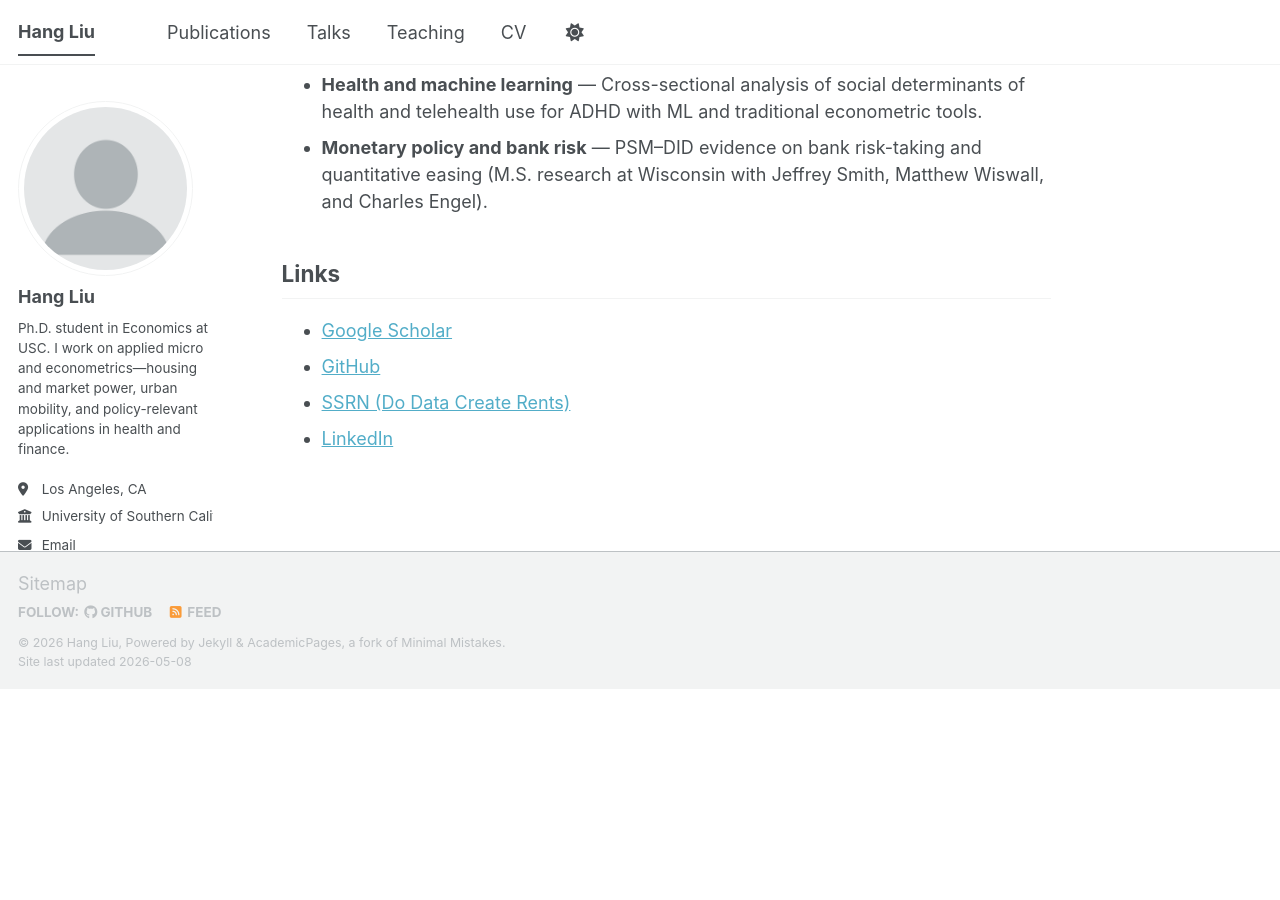
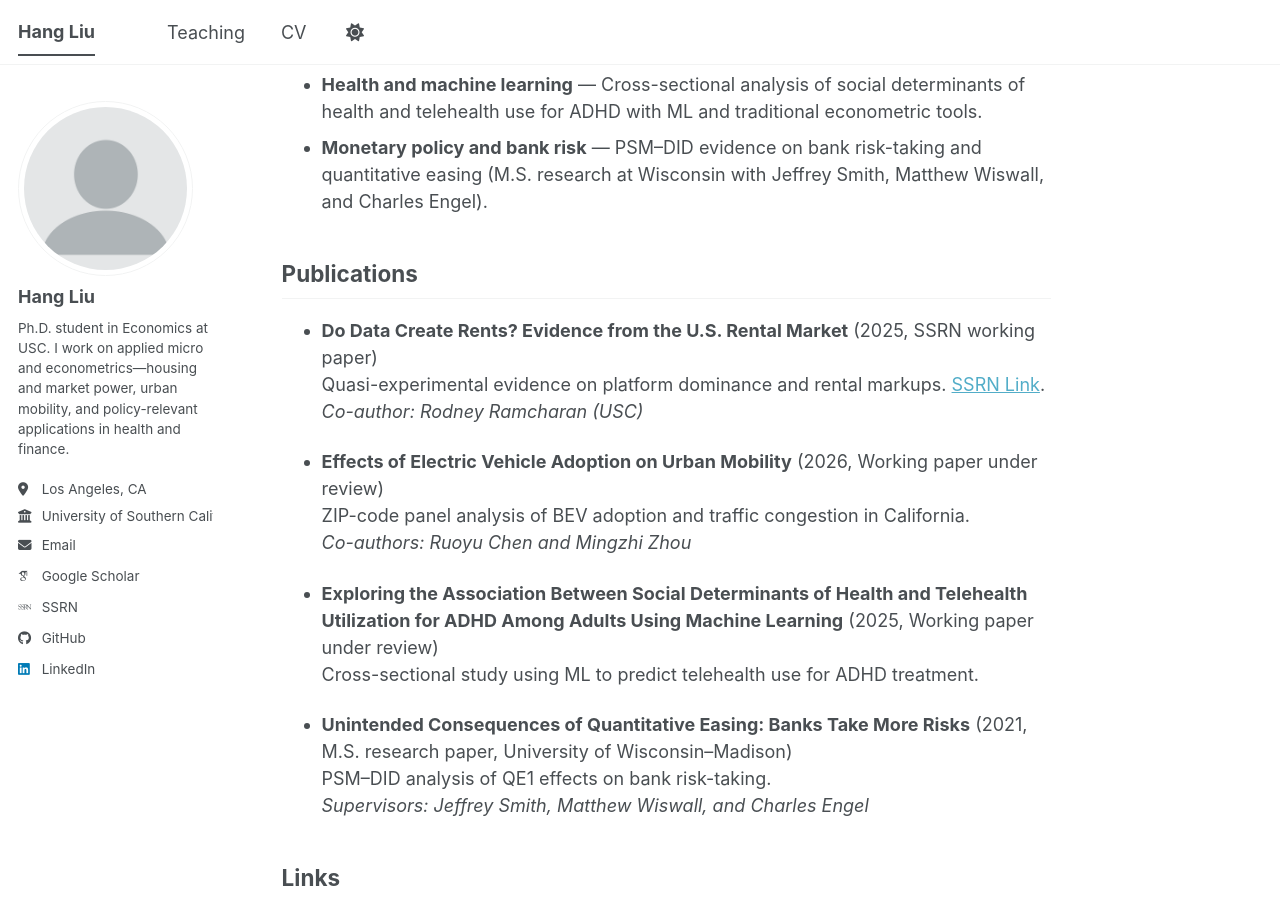
Before and after one commit to Hang-lliu/hang-liu.github.io, a Jekyll site: the page built from _pages/about.md, in a window 1280 px wide and 900 px high, scrolled down 673 px. Built offline with Jekyll 4.4.1, drawn with Linux system fonts in a browser that asks for light colours; some web fonts are replaced; a script bundle is joined from its source files by our own code; library files that are not in the unit come from our copies; before the commit the page ends 1362 px from its top, so only the background shows below that.

Commit message:
Remove publications and talks pages, add publications to homepage, update navigation

```diff
--- a/_data/navigation.yml
+++ b/_data/navigation.yml
@@ -8,12 +8,6 @@
 #      Markdown formatted page while the second is generated using JSON.
 
 main:
-  - title: "Publications"
-    url: /publications/
-
-  - title: "Talks"
-    url: /talks/
-
   - title: "Teaching"
     url: /teaching/
 
--- a/_pages/about.md
+++ b/_pages/about.md
@@ -23,9 +23,25 @@ I am a Ph.D. student in Economics at the [University of Southern California](htt
 - **Health and machine learning** — Cross-sectional analysis of social determinants of health and telehealth use for ADHD with ML and traditional econometric tools.
 - **Monetary policy and bank risk** — PSM–DID evidence on bank risk-taking and quantitative easing (M.S. research at Wisconsin with Jeffrey Smith, Matthew Wiswall, and Charles Engel).
 
+## Publications
+
+- **Do Data Create Rents? Evidence from the U.S. Rental Market** (2025, SSRN working paper)
+  Quasi-experimental evidence on platform dominance and rental markups. [SSRN Link](https://papers.ssrn.com/sol3/papers.cfm?abstract_id=6662339).
+  *Co-author: Rodney Ramcharan (USC)*
+
+- **Effects of Electric Vehicle Adoption on Urban Mobility** (2026, Working paper under review)
+  ZIP-code panel analysis of BEV adoption and traffic congestion in California.
+  *Co-authors: Ruoyu Chen and Mingzhi Zhou*
+
+- **Exploring the Association Between Social Determinants of Health and Telehealth Utilization for ADHD Among Adults Using Machine Learning** (2025, Working paper under review)
+  Cross-sectional study using ML to predict telehealth use for ADHD treatment.
+
+- **Unintended Consequences of Quantitative Easing: Banks Take More Risks** (2021, M.S. research paper, University of Wisconsin–Madison)
+  PSM–DID analysis of QE1 effects on bank risk-taking.
+  *Supervisors: Jeffrey Smith, Matthew Wiswall, and Charles Engel*
+
 ## Links
 
-- [Google Scholar](https://scholar.google.com/citations?user=aM3vl4oAAAAJ)
 - [GitHub](https://github.com/Hang-lliu)
 - [SSRN (Do Data Create Rents)](https://papers.ssrn.com/sol3/papers.cfm?abstract_id=6662339)
 - [LinkedIn](https://www.linkedin.com/in/hang-liu-6037a8220)
```
Also changed, not shown: _pages/publications.html (deleted, +0 -33 lines), _pages/talks.html (deleted, +0 -16 lines).
